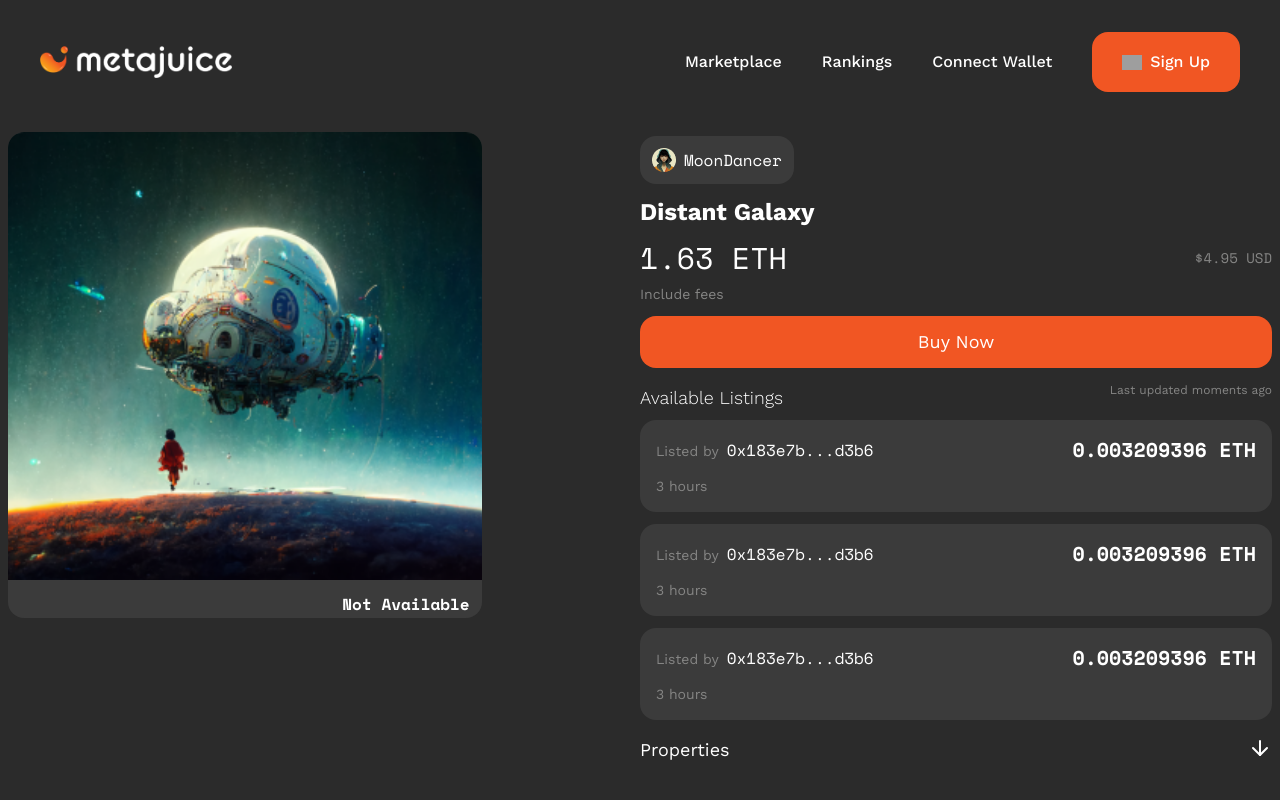
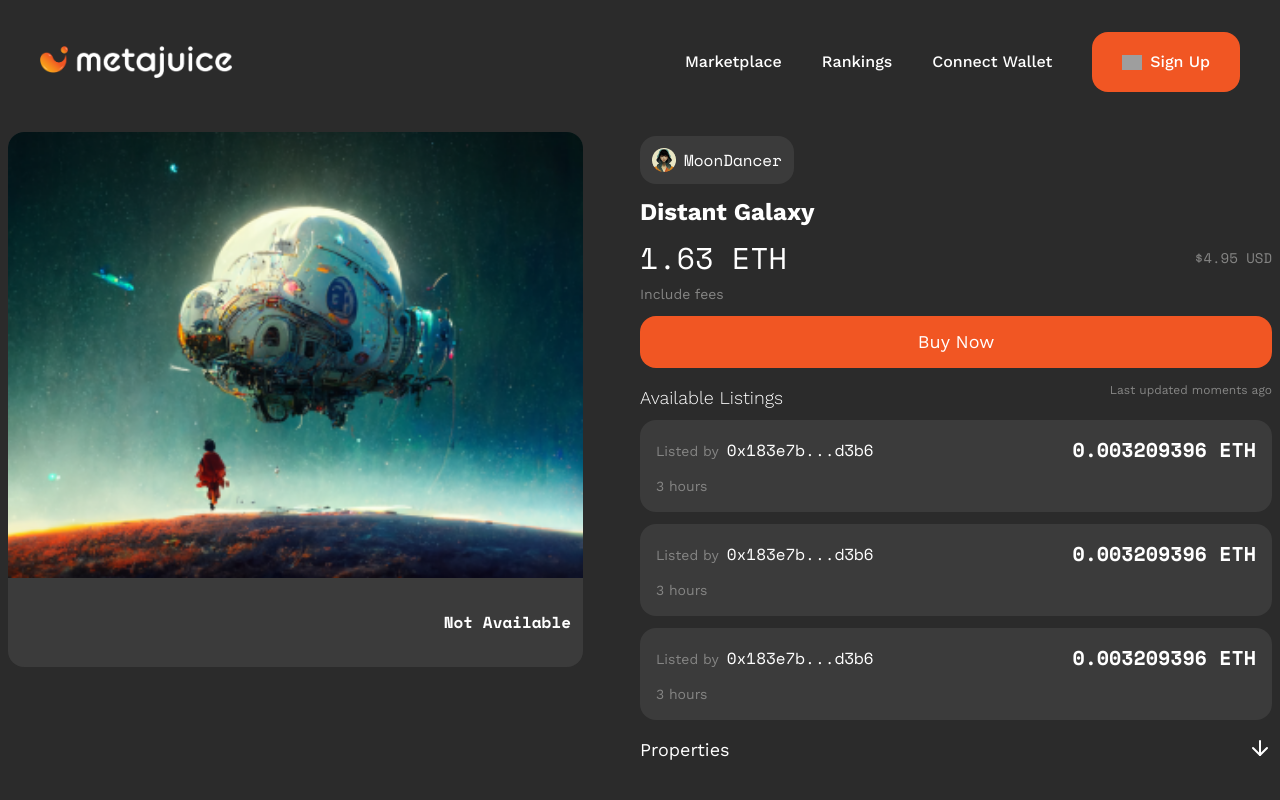
Before and after one commit to redsoftware-hq/NFTMarketPlace, a React (Vite) app: page /details/1 in a window 1280 px wide. Shown: the top 800 px of the page. Built offline with nearby package versions, Linux system fonts and the light colour scheme; grey boxes are pictures that could not be loaded.

Commit message:
Style: nft ard width and height fix

```diff
--- a/src/component/Details/Cards/NFTCard.jsx
+++ b/src/component/Details/Cards/NFTCard.jsx
@@ -1,11 +1,11 @@
 function NFTCard({ image, isAvailable }) {
   const availabilty = isAvailable ? "Available" : "Not Available";
   return (
-		<div className="bg-[#3b3b3b] md:sticky md:top-0 md:left-0 rounded-2xl max-h-[365px] md:max-w-[49vw] md:max-h-[40vw] lg:max-h-[38vw] lg:max-w-[37vw]">
-			<div className="h-[70vw] md:h-[35vw] lg:h-[35vw] lg:w-[37vw]">
+    <div className=" bg-[#3b3b3b] rounded-2xl md:basis-1/2 md:sticky md:top-0 md:left-0 max-w-[415px] max-h-fit md:max-h-[375px] lg:max-w-[475px] lg:max-h-[445px] xl:max-w-[575px] xl:max-h-[535px]">
+      <div className="h-5/6">
         <img className="w-full h-full object-cover rounded-t-2xl" src={image} />
       </div>
-			<div className="text-white font-space-mono font-semibold text-base flex justify-end items-center w-full p-3">
+      <div className="h-1/6 text-white font-space-mono font-semibold text-base flex justify-end items-center w-full p-3">
         {availabilty}
       </div>
     </div>
```
Lines whose indentation alone changed are shown as unchanged.
